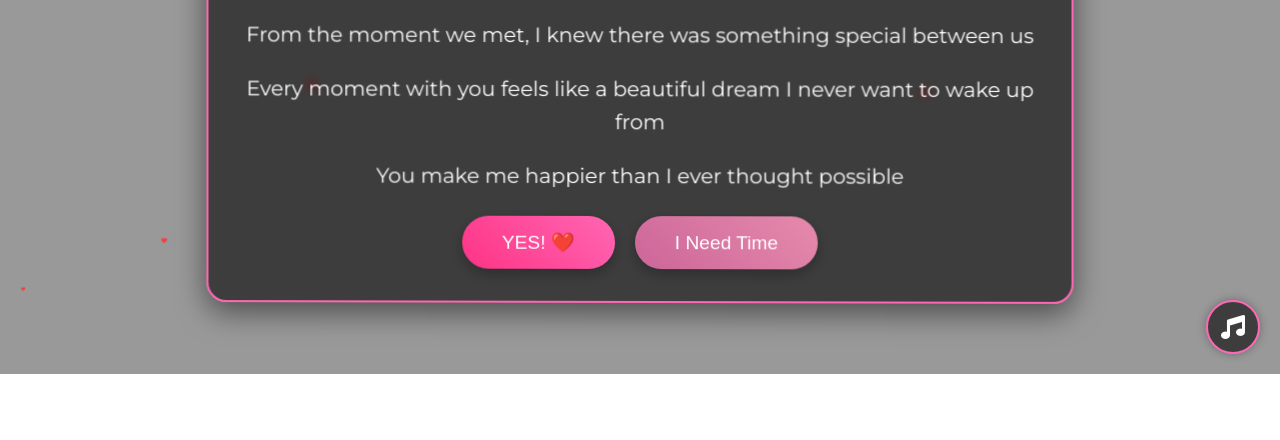
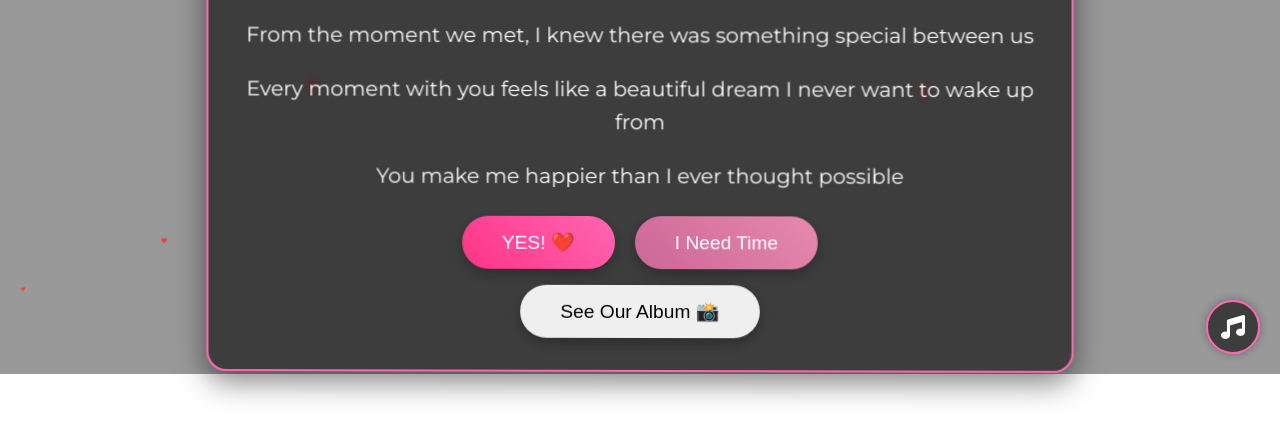
Before and after one commit to Harsha84-Ss/Rushh, a plain HTML site: page proposal.html in a window 1280 px wide. Shown: the part 426-866 px from the top of the page. Drawn offline with Linux system fonts and the light colour scheme.

Commit message:
Update proposal.html

```diff
--- a/proposal.html
+++ b/proposal.html
@@ -259,6 +259,11 @@
       <button class="btn btn-no" onclick="showResponse(false)">I Need Time</button>
     </div>
 
+    <div style="margin-top: 1rem;">
+  <button class="btn btn-gallery" onclick="showPage(2)">See Our Album 📸</button>
+</div>
+
+
     <div class="response-message" id="responseMessage"></div>
     <div class="pleading" id="pleading"></div>
   </div>
```
